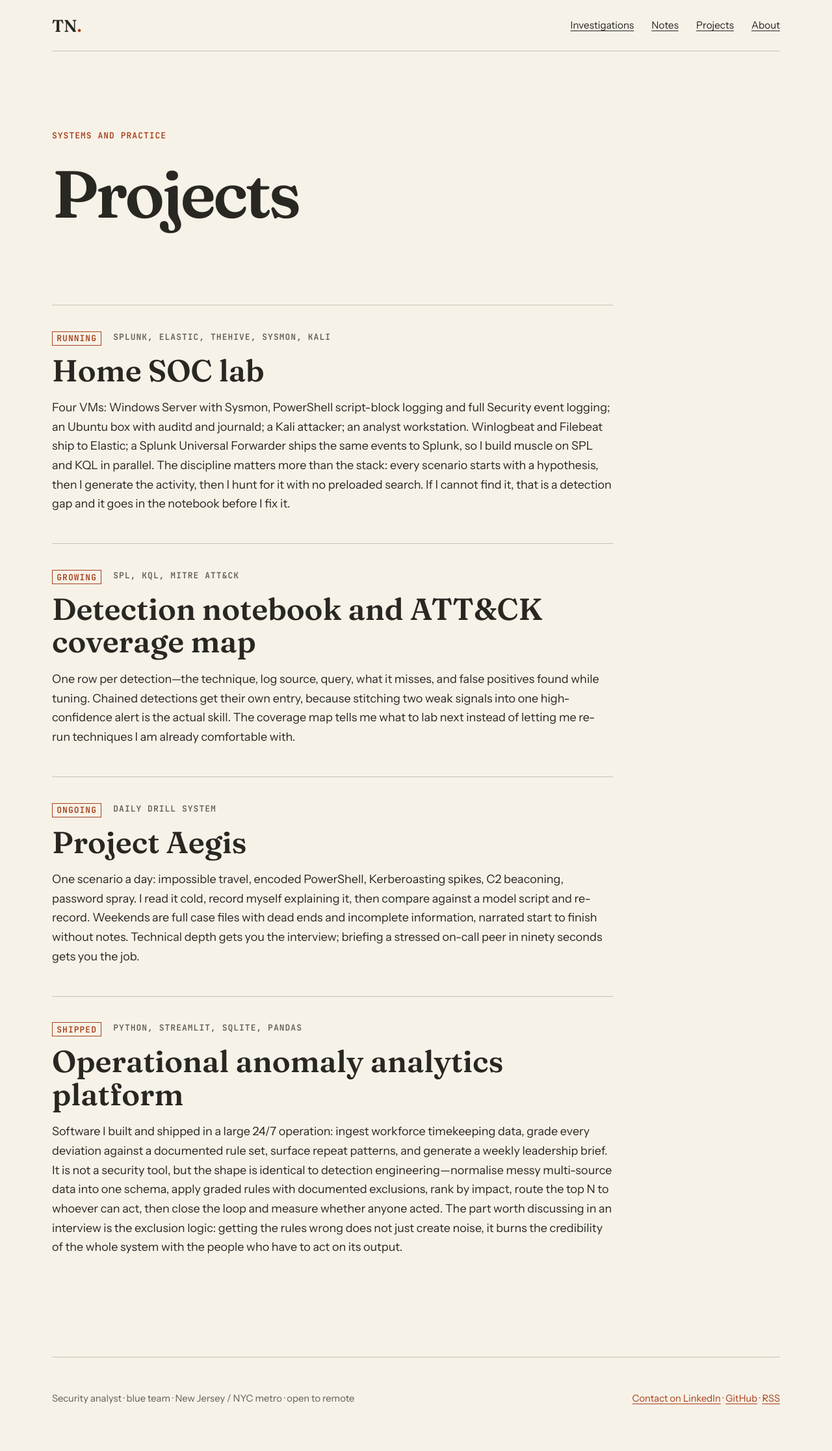
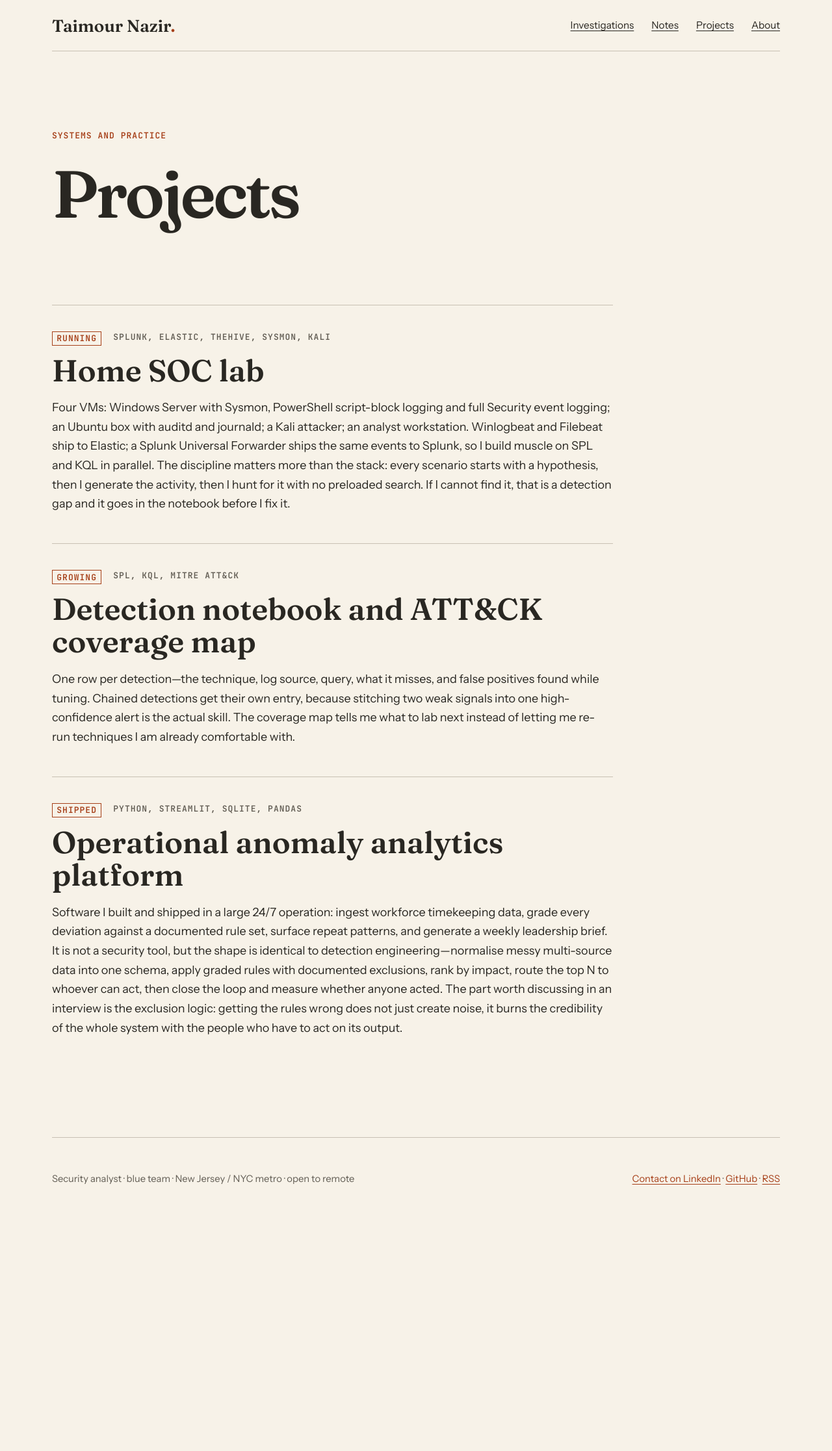
Before and after one commit to taimournazir/taimournazir.github.io, a Jekyll site: the page built from projects.html, in a window 1280 px wide. Shown: the whole page at 65% size. Built offline with Jekyll 4.4.1, drawn with Linux system fonts in a browser that asks for light colours; after the commit the page ends 1895 px from its top, so only the background shows below that.

Commit message:
Refine identity and credential presentation

```diff
--- a/_data/content.yml
+++ b/_data/content.yml
@@ -16,22 +16,36 @@
     status: growing
     tools: SPL, KQL, MITRE ATT&CK
     text: One row per detection—the technique, log source, query, what it misses, and false positives found while tuning. Chained detections get their own entry, because stitching two weak signals into one high-confidence alert is the actual skill. The coverage map tells me what to lab next instead of letting me re-run techniques I am already comfortable with.
-  - title: Project Aegis
-    status: ongoing
-    tools: Daily drill system
-    text: "One scenario a day: impossible travel, encoded PowerShell, Kerberoasting spikes, C2 beaconing, password spray. I read it cold, record myself explaining it, then compare against a model script and re-record. Weekends are full case files with dead ends and incomplete information, narrated start to finish without notes. Technical depth gets you the interview; briefing a stressed on-call peer in ninety seconds gets you the job."
   - title: Operational anomaly analytics platform
     status: shipped
     tools: Python, Streamlit, SQLite, pandas
     text: "Software I built and shipped in a large 24/7 operation: ingest workforce timekeeping data, grade every deviation against a documented rule set, surface repeat patterns, and generate a weekly leadership brief. It is not a security tool, but the shape is identical to detection engineering—normalise messy multi-source data into one schema, apply graded rules with documented exclusions, rank by impact, route the top N to whoever can act, then close the loop and measure whether anyone acted. The part worth discussing in an interview is the exclusion logic: getting the rules wrong does not just create noise, it burns the credibility of the whole system with the people who have to act on its output."
 certifications:
   earned:
-    - GIAC Certified Incident Handler (GCIH) — GIAC / SANS
-    - GIAC Security Essentials (GSEC) — GIAC / SANS
-    - GIAC Foundational Cybersecurity Technologies (GFACT) — GIAC / SANS
-    - CompTIA Security+ — CompTIA
-    - Certified in Cybersecurity (CC) — ISC2
-    - Google Cybersecurity Professional Certificate — Google
+    - name: GIAC Certified Incident Handler (GCIH)
+      issuer: GIAC
+      badge: /assets/img/certifications/gcih.png
+      verify: https://www.credly.com/badges/8a3703ed-4f22-4a5b-a71e-d09140c16822/public_url
+    - name: GIAC Security Essentials (GSEC)
+      issuer: GIAC
+      badge: /assets/img/certifications/gsec.png
+      verify: https://www.credly.com/badges/43b3267d-df69-4663-827d-978f9a7d7190/public_url
+    - name: GIAC Foundational Cybersecurity Technologies (GFACT)
+      issuer: GIAC
+      badge: /assets/img/certifications/gfact.png
+      verify: https://www.credly.com/badges/87fa7cab-2cf3-4921-bafc-443fa5f74959/public_url
+    - name: CompTIA Security+
+      issuer: CompTIA
+      badge: /assets/img/certifications/security-plus.png
+      verify: https://www.credly.com/badges/e3f53b74-02a8-4461-b59a-a41a8c06e349/public_url
+    - name: Certified in Cybersecurity (CC)
+      issuer: ISC2
+      badge: /assets/img/certifications/isc2-cc.png
+      verify: https://www.credly.com/badges/7d59edd7-c1e8-4596-bbbd-d61815ca0eb4/public_url
+    - name: Google Cybersecurity Professional Certificate
+      issuer: Google / Coursera
+      badge: /assets/img/certifications/google-cybersecurity.png
+      verify: https://www.credly.com/badges/1116b08c-3f5e-4536-8c20-ac5cdfcdcf74/public_url
   in_progress:
     - AWS Certified Security — Specialty — Amazon Web Services
     - Certified Defensive Security Analyst (CDSA) — Hack The Box
--- a/_includes/header.html
+++ b/_includes/header.html
@@ -1,5 +1,5 @@
 <a class="skip-link" href="#main">Skip to content</a>
 <header class="site-header">
-  <a class="wordmark" href="{{ '/' | relative_url }}" aria-label="Taimour Nazir, home">TN<span>.</span></a>
+  <a class="wordmark" href="{{ '/' | relative_url }}" aria-label="Taimour Nazir, home">Taimour Nazir<span>.</span></a>
   <nav aria-label="Primary"><a href="{{ '/investigations/' | relative_url }}">Investigations</a><a href="{{ '/notes/' | relative_url }}">Notes</a><a href="{{ '/projects/' | relative_url }}">Projects</a><a href="{{ '/about/' | relative_url }}">About</a></nav>
 </header>
--- a/about.html
+++ b/about.html
@@ -7,5 +7,5 @@
 <header class="page-head"><p class="eyebrow">Security analyst · blue team</p><h1>About Taimour Nazir</h1><p class="lede">GIAC-certified security analyst (GCIH, GSEC, GFACT) with seven years leading 24/7 operations at Amazon, where detecting anomalies, calling severity and staying calm under pressure is the whole job. I am moving that muscle into the SOC, and documenting every investigation I run along the way.</p></header>
 <section><h2>Timeline</h2><ol class="timeline">{% for item in site.data.content.timeline %}<li><p class="entry-meta">{{ item.year }}</p><h3>{{ item.title }}</h3><p>{{ item.text }}</p></li>{% endfor %}</ol></section>
 <section><h2>Toolkit</h2>{% for item in site.data.content.toolkit %}<h3>{{ item.group }}</h3><p>{{ item.items }}</p>{% endfor %}</section>
-<section><h2>Certifications</h2><h3>Earned</h3><ul class="cert-list">{% for cert in site.data.content.certifications.earned %}<li><span class="marker filled" aria-hidden="true"></span><span class="sr-only">Earned: </span>{{ cert }}</li>{% endfor %}</ul><h3>In progress</h3><ul class="cert-list">{% for cert in site.data.content.certifications.in_progress %}<li><span class="marker hollow" aria-hidden="true"></span><span class="sr-only">In progress: </span>{{ cert }}</li>{% endfor %}</ul><p><a href="{{ site.credly }}">Verify credentials on Credly →</a></p></section>
+<section><h2>Certifications</h2><h3>Earned</h3>{% include credentials.html %}<h3>In progress</h3><ul class="cert-list">{% for cert in site.data.content.certifications.in_progress %}<li><span class="marker hollow" aria-hidden="true"></span><span class="sr-only">In progress: </span>{{ cert }}</li>{% endfor %}</ul><p><a href="{{ site.credly }}">View complete Credly profile →</a></p></section>
 <section><h2>Contact</h2><p>New Jersey, USA (NYC metro). Open to remote. <a href="{% if site.email != empty %}mailto:{{ site.email }}{% else %}{{ site.linkedin }}{% endif %}">{{ site.contact_label }}</a>.</p></section>
--- a/index.html
+++ b/index.html
@@ -10,5 +10,5 @@
 {% if investigations.size > 0 %}{% assign section_number = section_number | plus: 1 %}<section class="numbered"><p class="section-no">§0{{ section_number }}</p><div><h2>Recent investigations</h2>{% assign recent = investigations | slice: 0, 4 %}{% include item-list.html items=recent %}<p><a href="{{ '/investigations/' | relative_url }}">All investigations →</a></p></div></section>{% endif %}
 {% if notes.size > 0 %}{% assign section_number = section_number | plus: 1 %}<section class="numbered"><p class="section-no">§0{{ section_number }}</p><div><h2>Recent notes</h2>{% assign recent_notes = notes | slice: 0, 3 %}{% include item-list.html items=recent_notes %}</div></section>{% endif %}
 {% if site.data.content.projects.size > 0 %}{% assign section_number = section_number | plus: 1 %}<section class="numbered"><p class="section-no">§0{{ section_number }}</p><div><h2>Projects in brief</h2><ul class="ruled-list">{% for project in site.data.content.projects %}<li><span class="status">{{ project.status }}</span> <strong>{{ project.title }}</strong><br>{{ project.tools }}</li>{% endfor %}</ul><p><a href="{{ '/projects/' | relative_url }}">Project details →</a></p></div></section>{% endif %}
-{% if site.data.content.certifications.earned.size > 0 %}{% assign section_number = section_number | plus: 1 %}<section class="numbered"><p class="section-no">§0{{ section_number }}</p><div><h2>Credentials</h2><p>{{ site.data.content.certifications.earned | join: " · " }}</p><p><a href="{{ site.credly }}">Verify on Credly →</a></p></div></section>{% endif %}
+{% if site.data.content.certifications.earned.size > 0 %}{% assign section_number = section_number | plus: 1 %}<section class="numbered credentials-section"><p class="section-no">§0{{ section_number }}</p><div><h2>Credentials</h2>{% include credentials.html %}<p><a href="{{ site.credly }}">View complete Credly profile →</a></p></div></section>{% endif %}
 {% assign section_number = section_number | plus: 1 %}<section class="numbered"><p class="section-no">§0{{ section_number }}</p><div><h2>Contact</h2><p>New Jersey, USA (NYC metro). Open to remote. <a href="{% if site.email != empty %}mailto:{{ site.email }}{% else %}{{ site.linkedin }}{% endif %}">{{ site.contact_label }}</a>.</p></div></section>
```
Also changed, not shown: EDITING.md (+2 -1 lines), _includes/credentials.html (added, +10 -0 lines), assets/css/main.css, assets/img/certifications/gcih.png (added), assets/img/certifications/gfact.png (added), assets/img/certifications/google-cybersecurity.png (added), assets/img/certifications/gsec.png (added), assets/img/certifications/isc2-cc.png (added), assets/img/certifications/security-plus.png (added).
